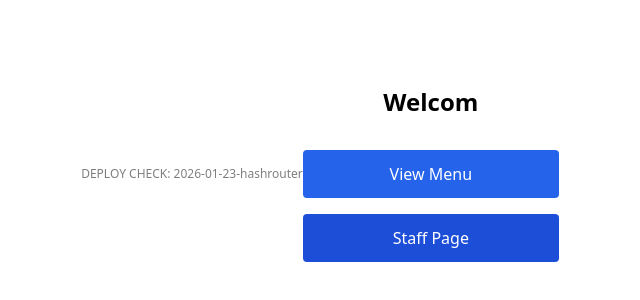
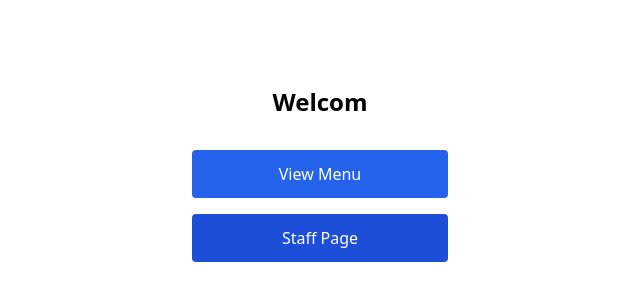
Before and after one commit to J-0-d-a-1/restaurant-menu, a React (Vite) app: page /#/ in a window 1280 px wide. Shown: the part 226-526 px from the top of the page, without its empty margins (320-960 px from the left). Built offline with nearby package versions, Linux system fonts and the light colour scheme; no server answers.

Commit message:
removed test h1

```diff
--- a/src/pages/HomePage.jsx
+++ b/src/pages/HomePage.jsx
@@ -3,9 +3,6 @@ import { Link } from "react-router-dom";
 export default function HomePage() {
   return (
     <div className="min-h-screen flex items-center justify-center">
-      <h1 className="text-xs opacity-50">
-        DEPLOY CHECK: 2026-01-23-hashrouter
-      </h1>
       <div className="flex flex-col gap-4 w-64">
         <h1 className="text-2xl font-bold text-center mb-4">Welcom</h1>
 
```
